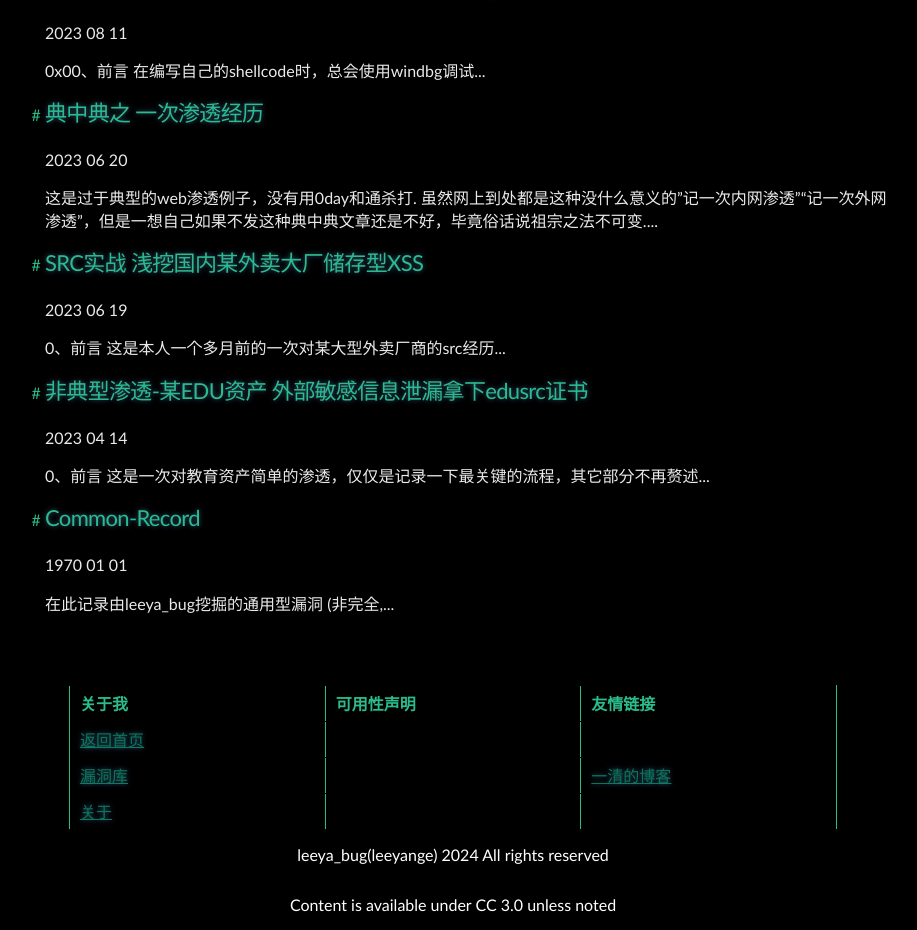
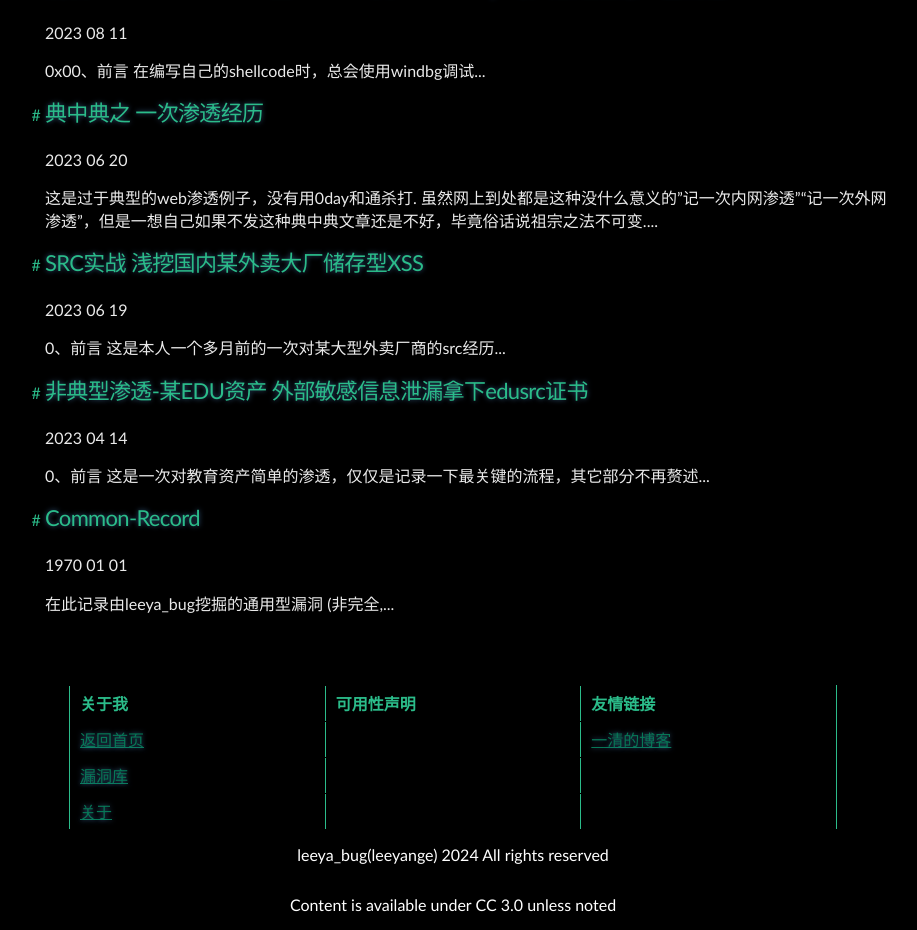
Before and after one commit to Leeyangee/leeyangee.github.io, a Jekyll site: the page built from index.html, in a window 1280 px wide. Shown: the part 1174-2104 px from the top of the page, without its empty margins (187-1104 px from the left). Built offline with Jekyll 4.4.1, drawn with Linux system fonts in a browser that asks for light colours; the list of posts is cut into pages by our own code.

Commit message:
Update footer.html

```diff
--- a/_includes/footer.html
+++ b/_includes/footer.html
@@ -13,12 +13,12 @@
       <tr>
         <td><a style="text-decoration: underline;color: #077857;" href="/">返回首页</a></td>
         <td></td>
-        <td></td>
+        <td><a style="text-decoration: underline;color: #077857;" href="www.yiqing.asia">一清的博客</a></td>
       </tr>
       <tr>
         <td><a style="text-decoration: underline;color: #077857;" href="/Common-Record">漏洞库</a></td>
         <td></td>
-        <td><a style="text-decoration: underline;color: #077857;" href="www.yiqing.asia">一清的博客</a></td>
+        <td></td>
       </tr>
       <tr>
         <td><a style="text-decoration: underline;color: #077857;" href="/about">关于</a></td>
```
